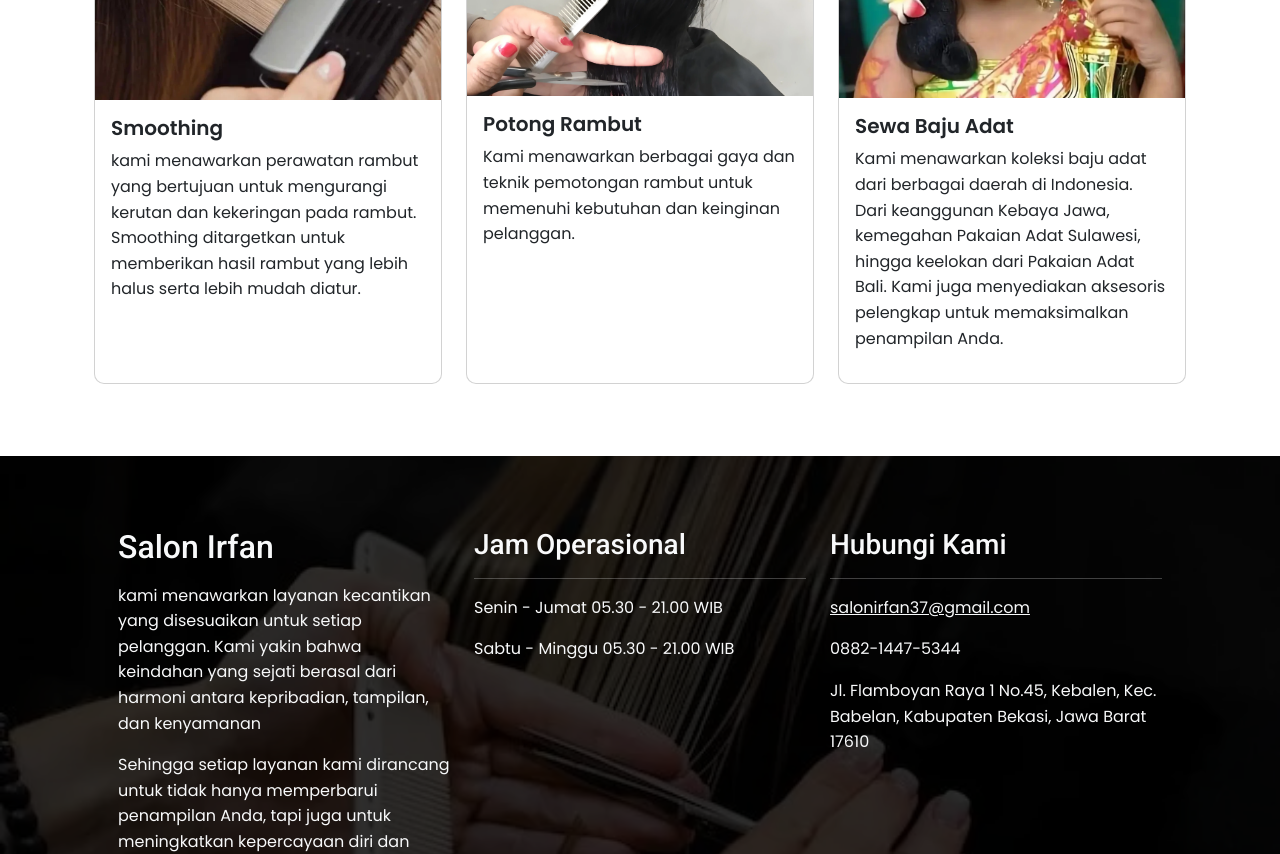
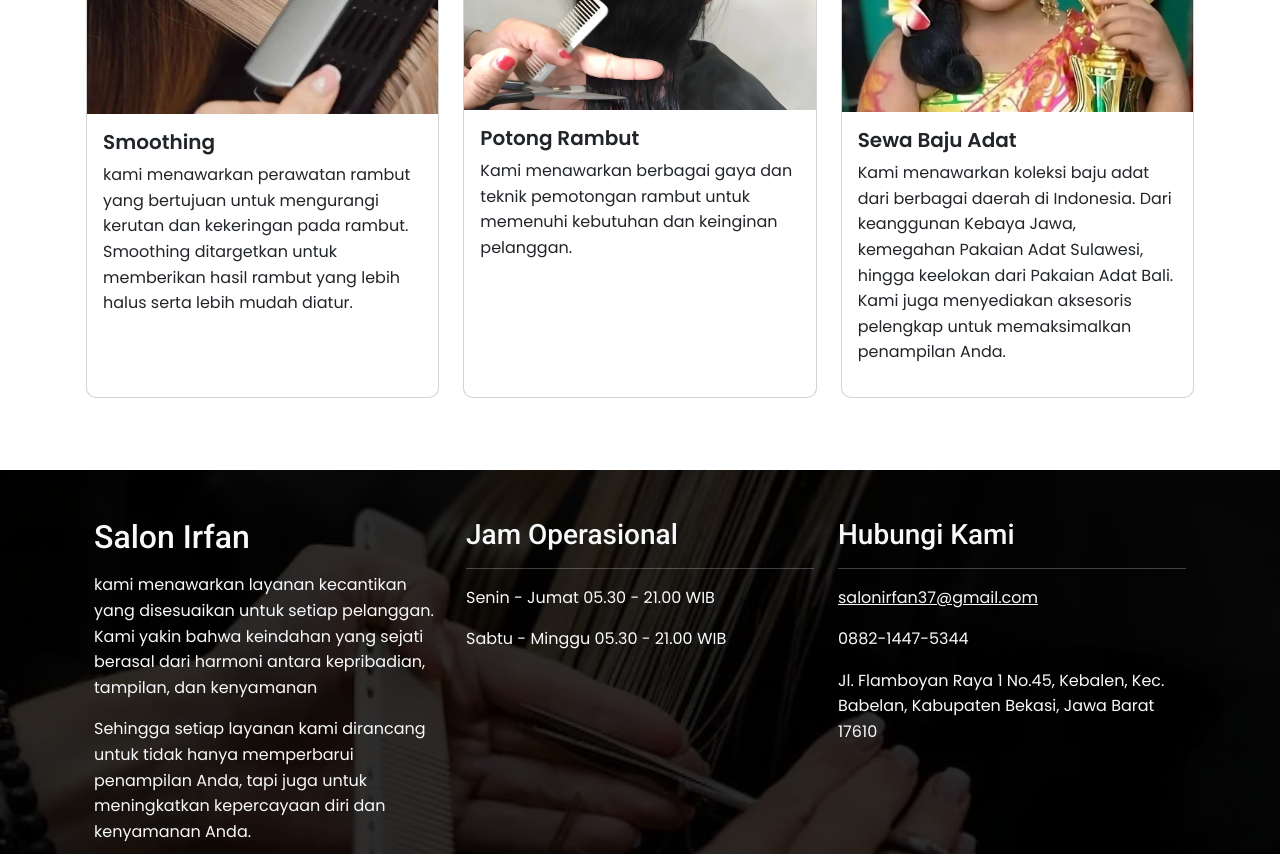
Before and after one commit to maulanafikriash/salon-irfan, a React (Create React App) app: page /layanan in a window 1280 px wide. Shown: the part 1555-2409 px from the top of the page. Built offline with nearby package versions, Linux system fonts and the light colour scheme.

Commit message:
fix: Container Padding

```diff
--- a/src/components/Footer.jsx
+++ b/src/components/Footer.jsx
@@ -11,7 +11,7 @@ export default function Footer() {
   return (
     <footer className="text-light footer-container" id="footer">
       <div className="layer py-4">
-        <div className="container p-5">
+        <div className="container p-4">
           <div className="row">
             <div className="col-lg-4">
               <h2 className="top-content">Salon Irfan</h2>
--- a/src/pages/Home.jsx
+++ b/src/pages/Home.jsx
@@ -85,7 +85,7 @@ export default function Home() {
         </button>
       </section>
       <section className="py-4 text-left">
-        <div className="container p-4">
+        <div className="container p-3">
           <div className="row">
             <div className="col-md-6 d-flex align-items-center justify-content-left">
               <div className="regular-content">
--- a/src/pages/Services.jsx
+++ b/src/pages/Services.jsx
@@ -26,7 +26,7 @@ export default function Services() {
     <div>
       <ContentUp />
       <section className="py-4 content" id="service-page">
-        <div className="container py-md-4 p-4" data-aos="fade-up">
+        <div className="container py-md-4 p-3" data-aos="fade-up">
           <h3 className="heading text-center mb-3 mb-sm-5" data-aos="fade-down">Layanan</h3>
 
           <SearchServices searchQuery={searchQuery} setSearchQuery={setSearchQuery} />
```
